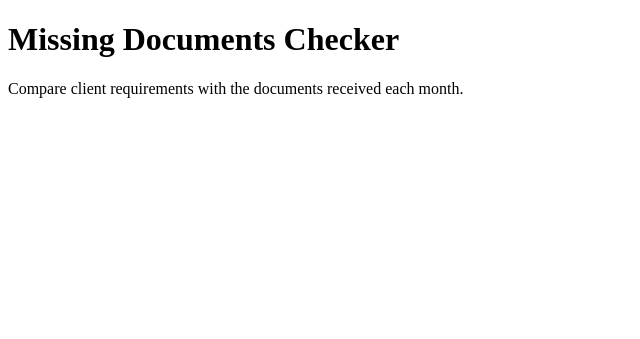
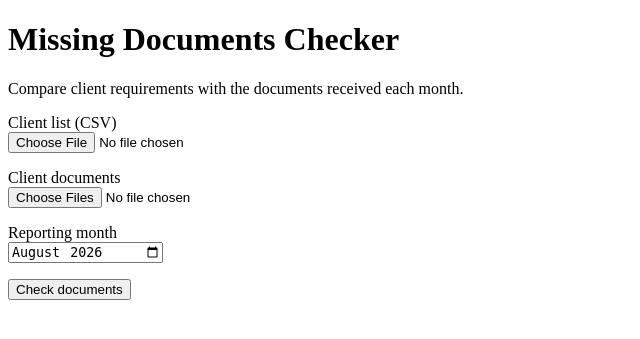
Before and after one commit to joe-zeinaty/missing-documents-checker, a Flask app: page / in a window 1280 px wide. Shown: the top 339 px of the page, without its empty margins (0-640 px from the left). Run offline with Flask 3, Linux system fonts and the light colour scheme.

Commit message:
Add upload form and basic request validation

```diff
--- a/app.py
+++ b/app.py
@@ -1,12 +1,96 @@
-from flask import Flask, render_template
+from datetime import datetime
 
+from flask import Flask, render_template, request
+
+
+# Create the Flask application.
 app = Flask(__name__)
 
-
-@app.route("/")
-def home():
-    return render_template("index.html")
+# Limit each complete upload request (CSV + documents) to 25 MB.
+# Flask returns an HTTP 413 error if this limit is exceeded.
+app.config["MAX_CONTENT_LENGTH"] = 25 * 1024 * 1024
 
 
+# GET displays the form.
+# POST handles the files and month submitted through the form.
+@app.route("/", methods=["GET", "POST"])
+def home():
+    # Initial values used when someone first opens the page.
+    month = "2026-08"
+    error = None
+    upload_summary = None
+
+    if request.method == "POST":
+        # Retrieve the reporting month using the input's name="month".
+        # Use an empty string if the field is missing.
+        month = request.form.get("month", "")
+
+        # Retrieve the single client CSV using name="clients".
+        clients_file = request.files.get("clients")
+
+        # Retrieve all uploads from name="documents".
+        # Ignore empty entries produced when no document was selected.
+        documents = [
+            file
+            for file in request.files.getlist("documents")
+            if file.filename
+        ]
+
+        # Check that the user supplied a client list.
+        if not clients_file or not clients_file.filename:
+            error = "Please upload your client CSV."
+
+        # Check the filename extension, ignoring capitalization.
+        # This does not validate the CSV's contents; that comes later.
+        elif not clients_file.filename.lower().endswith(".csv"):
+            error = "The client list must be a CSV file."
+
+        else:
+            # Validate the month on the server, even though the browser
+            # provides a month picker. Browser inputs can be bypassed.
+            try:
+                parsed_month = datetime.strptime(month, "%Y-%m")
+
+                # Require the exact YYYY-MM format, including a
+                # leading zero for single-digit months.
+                if parsed_month.strftime("%Y-%m") != month:
+                    raise ValueError
+
+            except ValueError:
+                error = "Please choose a valid reporting month."
+
+        # Build a confirmation only if all checks passed.
+        # For now, we receive the uploads without parsing their contents,
+        # matching filenames, or deliberately saving them to a folder.
+        if error is None:
+            upload_summary = {
+                "clients_filename": clients_file.filename,
+                "document_count": len(documents),
+                "month": month,
+            }
+
+    # Pass these variables to the HTML template.
+    # They control the selected month and any messages displayed.
+    return render_template(
+        "index.html",
+        month=month,
+        error=error,
+        upload_summary=upload_summary,
+    )
+
+
+# Display a readable message when an upload exceeds the request limit.
+@app.errorhandler(413)
+def upload_too_large(error):
+    return render_template(
+        "index.html",
+        month="2026-08",
+        error="The total upload exceeds 25 MB. Please select fewer files.",
+        upload_summary=None,
+    ), 413
+
+
+# Start the local development server when this file is run directly.
+# On Render, Gunicorn imports the app instead, so this block is skipped.
 if __name__ == "__main__":
     app.run()
--- a/templates/index.html
+++ b/templates/index.html
@@ -1,12 +1,79 @@
 <!doctype html>
 <html lang="en">
   <head>
+    <!-- Support Unicode text, including accented client names. -->
     <meta charset="UTF-8" />
+
+    <!-- Let the page use the device's actual screen width. -->
     <meta name="viewport" content="width=device-width, initial-scale=1.0" />
+
     <title>Missing Documents Checker</title>
   </head>
+
   <body>
     <h1>Missing Documents Checker</h1>
     <p>Compare client requirements with the documents received each month.</p>
+
+    <!--
+        Submit the form to Flask's homepage route using POST.
+        multipart/form-data is required for file uploads.
+    -->
+    <form action="/" method="post" enctype="multipart/form-data">
+      <!--
+            Upload one client register.
+            accept guides the file picker; Python must still validate it.
+            The name attribute is the key Flask uses to retrieve the file.
+        -->
+      <p>
+        <label for="clients">Client list (CSV)</label><br />
+        <input type="file" id="clients" name="clients" accept=".csv" required />
+      </p>
+
+      <!--
+            Allow multiple document uploads.
+            This field is optional: no uploads will eventually mean
+            all required documents are missing.
+        -->
+      <p>
+        <label for="documents">Client documents</label><br />
+        <input type="file" id="documents" name="documents" multiple />
+      </p>
+
+      <!-- Use the month supplied by Flask to preserve the selection. -->
+      <p>
+        <label for="month">Reporting month</label><br />
+        <input
+          type="month"
+          id="month"
+          name="month"
+          value="{{ month }}"
+          required
+        />
+      </p>
+
+      <button type="submit">Check documents</button>
+    </form>
+
+    <!-- Show a validation error only when Flask supplies one. -->
+    {% if error %}
+    <p role="alert">{{ error }}</p>
+    {% endif %}
+
+    <!--
+        Show confirmation after a valid submission.
+        Jinja, Flask's template engine, inserts the supplied values.
+        Its default HTML escaping helps display filenames safely.
+    -->
+    {% if upload_summary %}
+    <h2>Upload received</h2>
+
+    <ul>
+      <li>Client list: {{ upload_summary.clients_filename }}</li>
+      <li>Documents received: {{ upload_summary.document_count }}</li>
+      <li>Reporting month: {{ upload_summary.month }}</li>
+    </ul>
+
+    <p>Document matching has not been performed yet.</p>
+    {% endif %}
   </body>
 </html>
```
